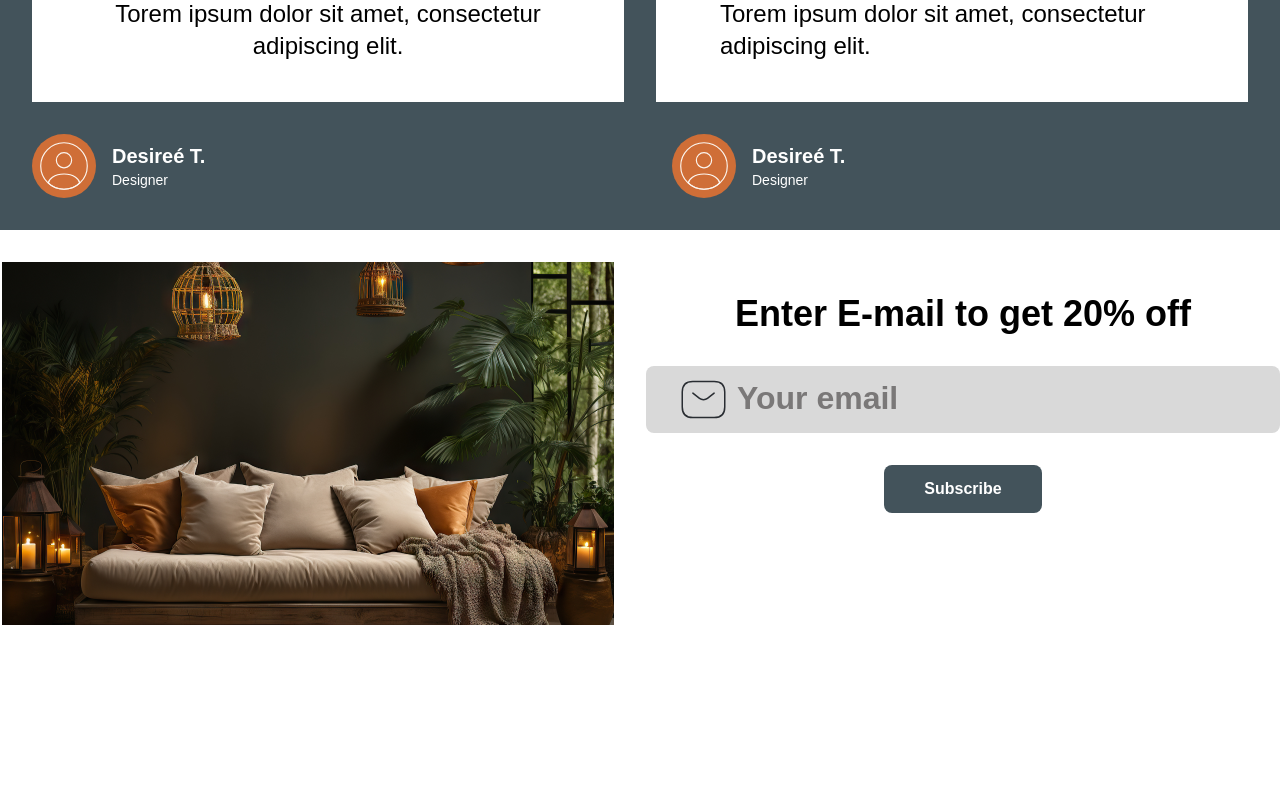
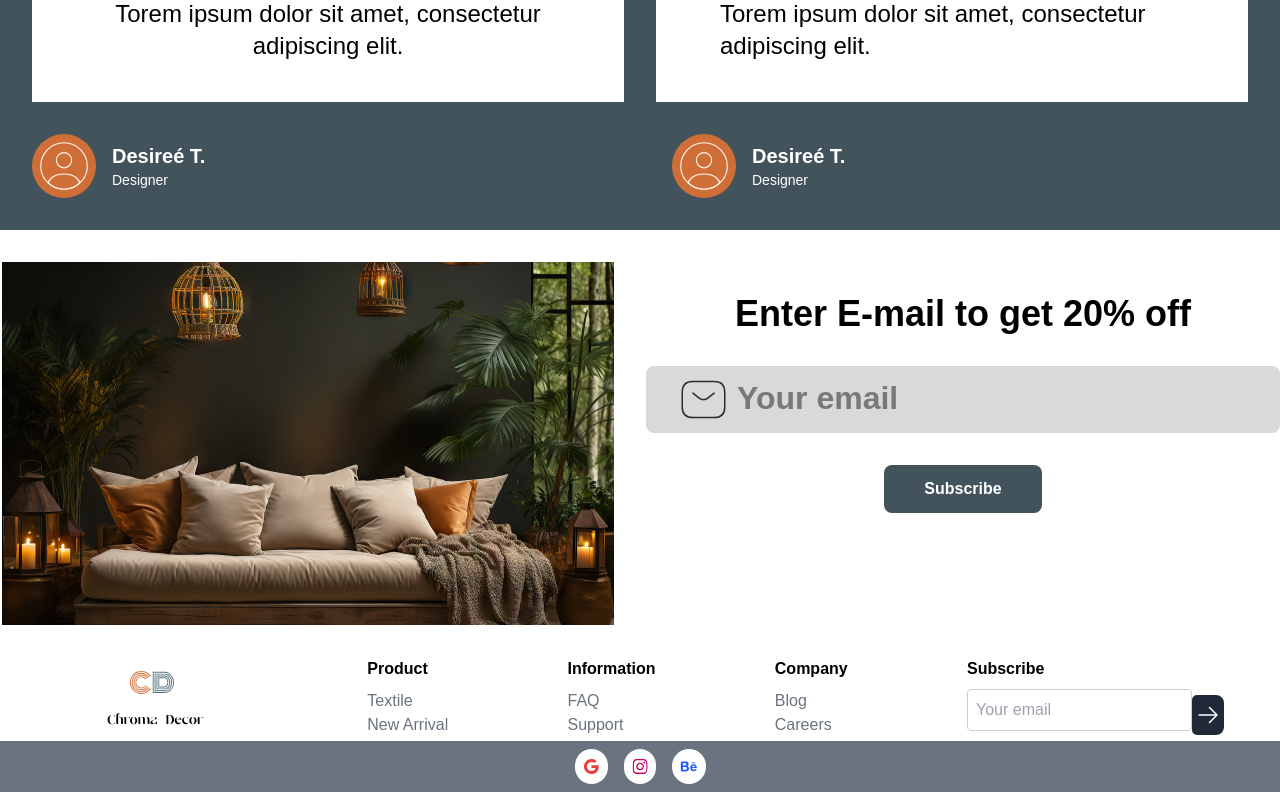
Before and after one commit to stevenmukama/Home-Decor, a React (Vite) app: page /LandingPage1 in a window 1280 px wide. Shown: the part 2248-3040 px from the top of the page. Before the commit the page ends 2905 px from the top, so only its background shows below. Built offline with nearby package versions, Linux system fonts and the light colour scheme.

Commit message:
add more changes

```diff
--- /dev/null
+++ b/src/components/FooterItem.jsx
@@ -0,0 +1,94 @@
+import PropTypes from 'prop-types';
+import { Link } from 'react-router-dom';
+import { ArrowRightIcon } from '@heroicons/react/24/solid';
+
+const footerSections = [
+	{
+		title: 'Product',
+		links: [
+			{ href: '/textile', text: 'Textile' },
+			{ href: '/new-arrival', text: 'New Arrival' },
+		],
+	},
+	{
+		title: 'Information',
+		links: [
+			{ href: '/faq', text: 'FAQ' },
+			{ href: '/support', text: 'Support' },
+		],
+	},
+	{
+		title: 'Company',
+		links: [
+			{ href: '/blog', text: 'Blog' },
+			{ href: '/careers', text: 'Careers' },
+		],
+	},
+];
+
+const socialIcons = [
+	{ src: '/src/assets/Google.svg', alt: 'Google' },
+	{ src: '/src/assets/IG.svg', alt: 'Instagram' },
+	{ src: '/src/assets/Behance.svg', alt: 'Behance' },
+];
+
+const FooterItem = () => (
+	<div>
+		<div className='container px-4 mx-auto my-8'>
+			<div className='flex justify-between'>
+				<div>
+					<img
+						src='/src/assets/Logo place.svg'
+						alt='logo'
+						className='w-48'
+					/>
+				</div>
+				{footerSections.map((section, index) => (
+					<div key={index}>
+						<h3 className='mb-2 font-bold'>{section.title}</h3>
+						<ul>
+							{section.links.map((link, linkIndex) => (
+								<li key={linkIndex}>
+									<Link
+										to={link.href}
+										className='text-gray-500 hover:underline'>
+										{link.text}
+									</Link>
+								</li>
+							))}
+						</ul>
+					</div>
+				))}
+				<div>
+					<h3 className='mb-2 font-bold'>Subscribe</h3>
+					<form className='flex items-center justify-center'>
+						<input
+							type='email'
+							placeholder='Your email'
+							className='w-full p-2 rounded'
+						/>
+						<button className='flex items-center justify-center px-1 py-2 bg-gray-800 rounded-e-lg'>
+							<ArrowRightIcon className='w-6 h-6 text-white' />
+						</button>
+					</form>
+				</div>
+			</div>
+		</div>
+		<div className='flex justify-center gap-4 py-2 bg-gray-500'>
+			{socialIcons.map((icon, index) => (
+				<img
+					key={index}
+					src={icon.src}
+					alt={icon.alt}
+					className='p-2 bg-white rounded-full'
+				/>
+			))}
+		</div>
+	</div>
+);
+
+FooterItem.propTypes = {
+	subscribeBgColor1: PropTypes.string,
+};
+
+export default FooterItem;
--- a/src/pages/PageContent.jsx
+++ b/src/pages/PageContent.jsx
@@ -1,5 +1,6 @@
 import PropTypes from 'prop-types';
 import { Link } from 'react-router-dom';
+import FooterItem from '../components/FooterItem';
 
 const cards = [
 	{ title: 'Clients', content: '10+' },
@@ -106,7 +107,7 @@ const PageContent = ({
 				className={`px-8 py-4 block text-[36px] rounded-lg mb-8 mx-auto mt-8 ${buttonColor2}  text-white font-bold rounded w-fit`}>
 				<div className='flex gap-2'>
 					Shop
-					<img src='/public/arrowIcon.svg' />{' '}
+					<img src='/arrowIcon.svg' />{' '}
 				</div>
 			</button>{' '}
 			<div className={`${bgColor2} py-8 mb-8`}>
@@ -131,7 +132,7 @@ const PageContent = ({
 					<div className='flex gap-4 px-8 mt-8 text-white'>
 						<div className={`${bgColor3} w-fit rounded-full`}>
 							<img
-								src='/public/profile-circle.svg'
+								src='/profile-circle.svg'
 								className='w-16 p-1'
 							/>
 						</div>
@@ -143,7 +144,7 @@ const PageContent = ({
 					<div className='flex gap-4 px-8 mt-8 text-white'>
 						<div className={`${bgColor3} w-fit rounded-full`}>
 							<img
-								src='/public/profile-circle.svg'
+								src='/profile-circle.svg'
 								className='w-16 p-1'
 							/>
 						</div>
@@ -166,7 +167,7 @@ const PageContent = ({
 					</h1>
 					<div className='px-8 py-2 bg-[#D9D9D9] flex gap-2 w-full rounded-lg mt-8'>
 						<img
-							src='/public/sms.svg'
+							src='/sms.svg'
 							className='w-[51px] h-[51px]'
 						/>
 						<p className='text-[32px] font-bold text-[#7A7878]'>
@@ -180,6 +181,7 @@ const PageContent = ({
 					</button>
 				</div>
 			</div>
+			<FooterItem />
 		</div>
 	);
 };
```
